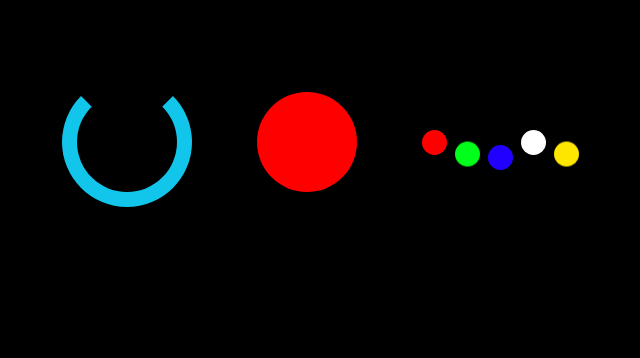
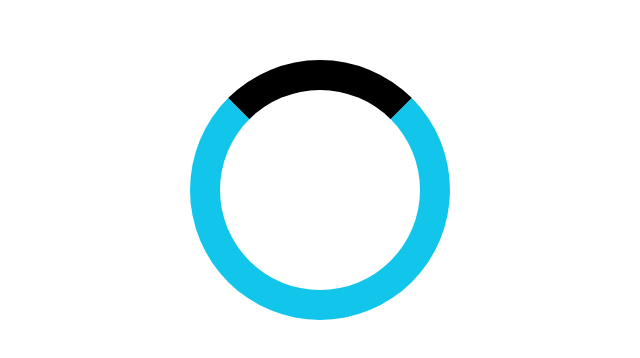
Before and after one commit to sharma123ji/LOADER, a plain HTML site: page index.html in a window 1280 px wide. Shown: the part 258-616 px from the top of the page, without its empty margins (320-960 px from the left). Drawn offline with Linux system fonts and the light colour scheme.

Commit message:
Update index.html

```diff
--- a/index.html
+++ b/index.html
@@ -1,91 +1,43 @@
 <!DOCTYPE html>
 <html lang="en">
 <head>
-    <meta charset="UTF-8" />
-    <meta name="viewport" content="width=device-width, initial-scale=1.0"/>
-    <title>Multiple Loaders</title>
+    <meta charset="UTF-8">
+    <meta name="viewport" content="width=device-width, initial-scale=1.0">
+    <title>Document</title>
     <style>
-        body {
-            background-color: black;
-            display: flex;
+        body{
+            display: flex;align-items: center;
             justify-content: center;
-            align-items: center;
-            gap: 50px;
             height: 100vh;
-            margin: 0;
+            padding: 40px;
+        }
+        .loader{
+            height: 200px;
+            width: 200px;
+            border-radius: 50%;
+
+            border: 30px solid rgb(17, 198, 234) ;
+            border-top: 30px solid black;
+            position: relative;
+          animation-name: spin;
+          animation-duration: 1s;
+            animation-iteration-count: infinite;
+
         }
 
-        /* Loader 1 - Simple rotating border */
-        .loader1 {
-            height: 100px;
-            width: 100px;
-            border-radius: 50%;
-            border: 15px solid rgb(17, 198, 234);
-            border-top: 15px solid black;
-            animation: spin 1s linear infinite;
-        }
-
-        /* Loader 2 - rotating border with center circle */
-        .loader2 {
-            position: relative;
-            height: 100px;
-            width: 100px;
-            border-radius: 50%;
-            border: 15px solid transparent;
-            border-top: 15px solid black;
-            animation: spin 1s linear infinite;
-        }
-        .loader2::before {
-            content: "";
-            position: absolute;
-            top: 0; left: 0;
-            height: 100px;
-            width: 100px;
-            border-radius: 50%;
-            background-color: red;
-        }
-
-        /* Loader 3 - bouncing dots */
-        .parent {
-            display: flex;
-            align-items: flex-end;
-            gap: 8px;
-        }
-        .parent div {
-            height: 5px;
-            width: 5px;
-            padding: 10px;
-            border-radius: 50%;
-            animation-name: bounce;
-            animation-iteration-count: infinite;
-            animation-timing-function: ease-in-out;
-        }
-        .a { background-color: rgb(255, 0, 0); animation-duration: 1s; }
-        .b { background-color: rgb(0, 255, 26); animation-duration: 1.5s; }
-        .c { background-color: rgb(34, 0, 255); animation-duration: 2s; }
-        .d { background-color: rgb(255, 255, 255); animation-duration: 2.5s; }
-        .e { background-color: rgb(255, 230, 0); animation-duration: 3s; }
-
-        /* Animations */
-        @keyframes spin {
-            0% { transform: rotate(0deg); }
-            100% { transform: rotate(360deg); }
-        }
-        @keyframes bounce {
-            0%, 100% { transform: translateY(0); }
-            50% { transform: translateY(15px); }
+        @keyframes spin{
+            0%{
+                transform: rotate(0deg);
+            }
+            100%{
+                transform: rotate(360deg);
+            }
         }
     </style>
 </head>
 <body>
-    <div class="loader1"></div>
-    <div class="loader2"></div>
-    <div class="parent">
-        <div class="a"></div>
-        <div class="b"></div>
-        <div class="c"></div>
-        <div class="d"></div>
-        <div class="e"></div>
-    </div>
+    <div class="loader"></div>
+
+    <a href=""></a>
 </body>
 </html>
```
